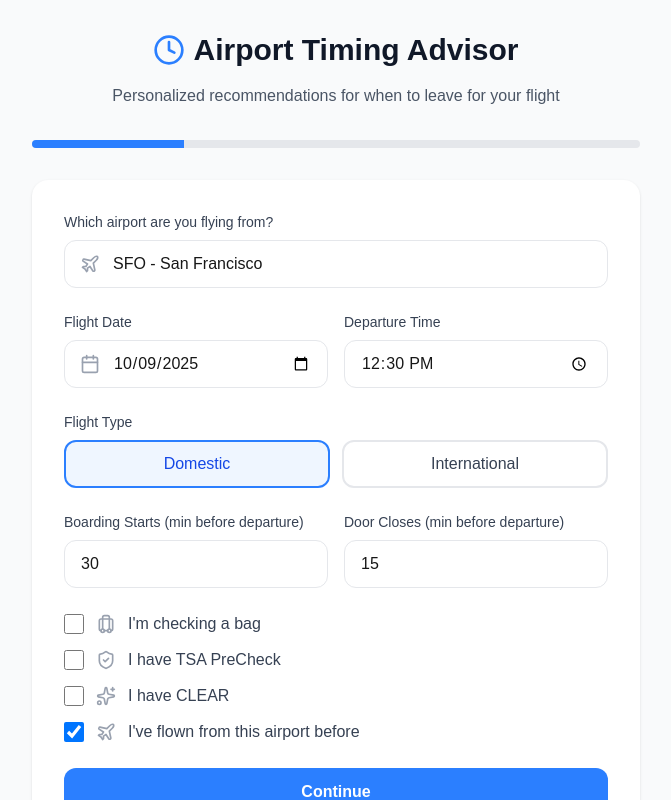
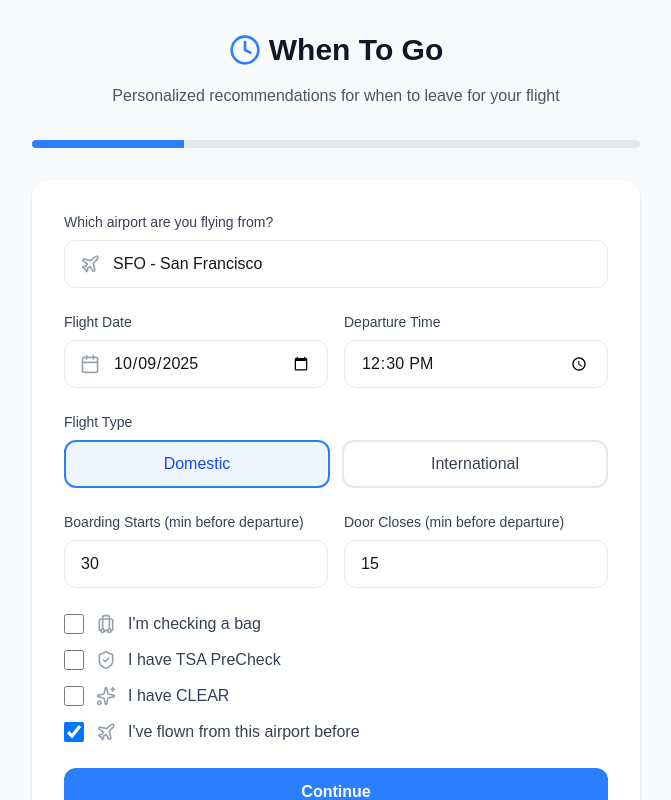
Before and after one commit to ukogan/whentogo, a Next.js app: page / in a window 1280 px wide. Shown: the top 800 px of the page, without its empty margins (304-975 px from the left). Built offline with nearby package versions, Linux system fonts and the light colour scheme.

Commit message:
feat: Update app title to 'When To Go'

```diff
--- a/app/page.tsx
+++ b/app/page.tsx
@@ -86,7 +86,7 @@ export default function Home() {
         <div className="text-center mb-8">
           <div className="inline-flex items-center gap-2 mb-4">
             <Clock className="h-8 w-8 text-blue-500" />
-            <h1 className="text-3xl font-bold text-gray-900">Airport Timing Advisor</h1>
+            <h1 className="text-3xl font-bold text-gray-900">When To Go</h1>
           </div>
           <p className="text-gray-600">
             Personalized recommendations for when to leave for your flight
```
